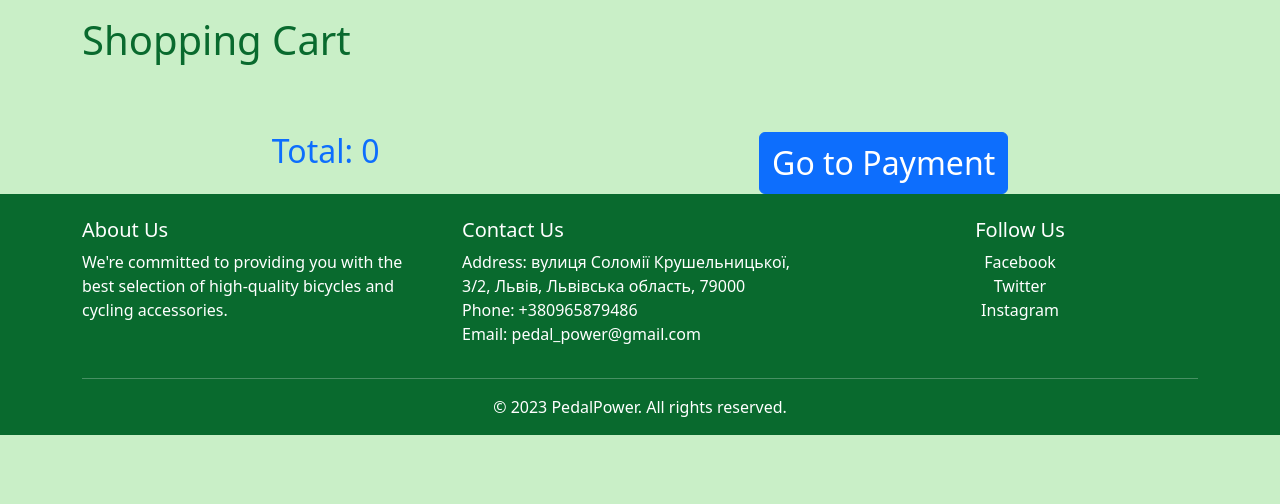
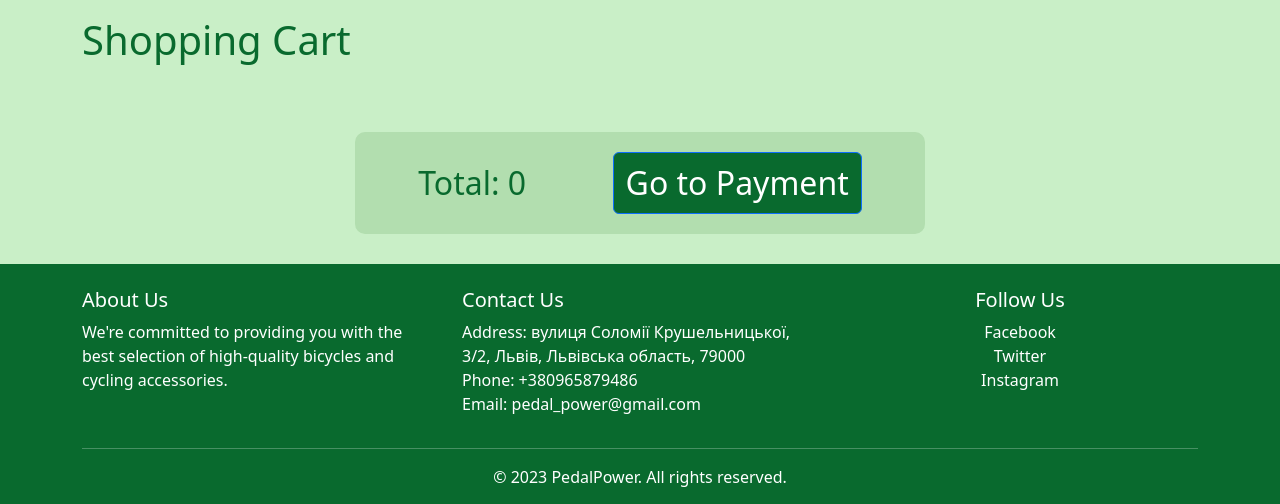
Before and after one commit to SyhinAndrii/PedalPower, a Django app: page /cart/ in a window 1280 px wide. Shown: the part 120-624 px from the top of the page. Run offline with Django 4.2, Linux system fonts and the light colour scheme; the visitor is signed in with stand-in values (Sample User, id 1); data comes from the database, SQL or seed files in the repository; data that the repository does not hold is empty; some libraries are stand-ins or nearby versions.

Commit message:
some design changes

```diff
--- a/static/css/style.css
+++ b/static/css/style.css
@@ -121,9 +121,13 @@ h1 {
     margin-bottom: 10px;
 }
 
-.product-item .card-title {
+.card-title {
     font-size: 1.4em;
     color: rgb(9, 106, 46);
+}
+
+.card-title:hover {
+    color: rgb(12 158 68);
 }
 
 .product-item .card-text {
@@ -186,7 +190,8 @@ span.badge {
     font-size: 120%;
     background-color: rgb(9, 106, 46);
 }
-.add_to_cart:hover{
+
+.add_to_cart:hover {
     background-color: rgb(12 158 68);
 }
 
@@ -224,7 +229,23 @@ footer a:hover {
     color: #f2f2f2;
 }
 
+.card_receipt {
+    background-color: #b2deaf;
+    width: 50%;
+    margin: 30px auto;
+    padding: 20px;
+    border-radius: 10px;
+    color: rgb(9, 106, 46);
+}
 
-.payment {
+
+/***********************PAYMENT START****************************/
+
+.payment-btn {
     font-size: 200%;
+    background-color: rgb(9, 106, 46);
 }
+
+.payment-btn:hover {
+    background-color: rgb(12 158 68);
+}
--- a/story/templates/story/inc/card.html
+++ b/story/templates/story/inc/card.html
@@ -3,7 +3,7 @@
     <div class="container">
         <div class="row">
             <div>
-                <h1  >Shopping Cart</h1>
+                <h1>Shopping Cart</h1>
 
             </div>
             {% for item in cart_items %}
@@ -14,7 +14,7 @@
                                 <img src="{{ item.product.product_image.url }}" alt="Product Image" class="img-fluid">
                             </div>
                             <div class="col-sm-6">
-                                <h4 class="card-title"><a
+                                <h4><a class="card-title"
                                         href="{% url 'product view' item.product.category.slug item.product.pk %}">{{ item.product.name }}</a>
                                 </h4>
                                 <p class="card-text">Price: {{ item.product.selling_price }}</p>
@@ -29,9 +29,9 @@
             {% endfor %}
 
 
-            <div class="d-flex flex-row  justify-content-around mt-5">
-                <h2 class="text-primary">Total: {{ total_price }}</h2>
-                <a href="#" class="btn btn-primary payment">Go to Payment</a>
+            <div class="d-flex flex-row  justify-content-around mt-5 align-items-center card_receipt">
+                <h2 class="m-0">Total: {{ total_price }}</h2>
+                <a href="#" class="btn btn-primary payment-btn">Go to Payment</a>
             </div>
 
 
```
